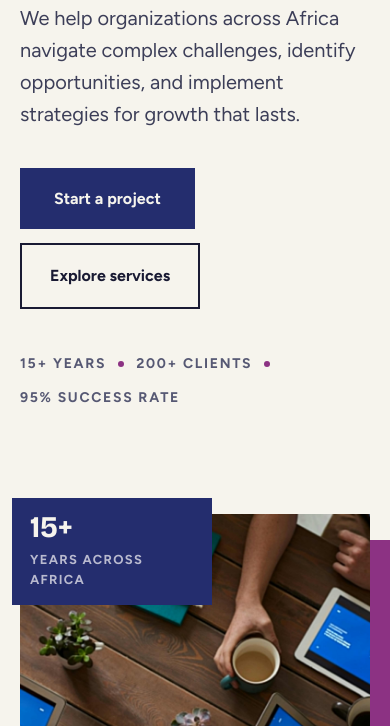
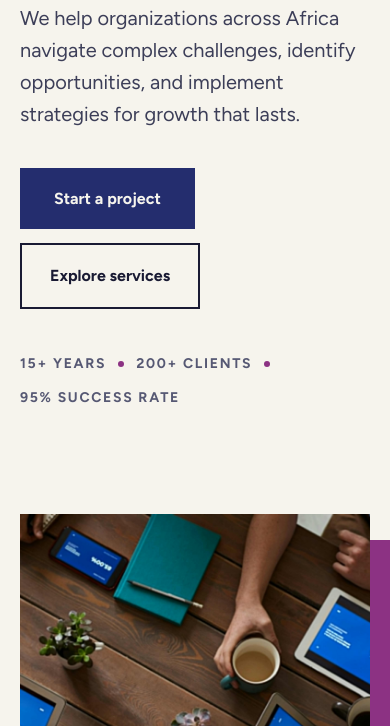
Before and after one commit to joeglantern/Leadedge-rebuild, a website built with Vite: page index.html in a window 390 px wide. Shown: the part 374-1100 px from the top of the page. Built offline with nearby package versions, Linux system fonts and the light colour scheme.

Commit message:
Remove years badge from hero image

```diff
--- a/index.html
+++ b/index.html
@@ -98,10 +98,6 @@
     </div>
     <div class="hero-media">
       <img class="main" src="assets/img/hero3.jpg" alt="Leadedge consultants at work">
-      <div class="hero-years">
-        <div class="num">15+</div>
-        <div class="lbl">Years across Africa</div>
-      </div>
       <img class="hero-inset" src="assets/img/analytics.jpg" alt="Data analysis in progress">
       <div class="hero-quote">
         <p>"We take on immense challenges that matter to our clients, and often, to the world."</p>
--- a/src/style.css
+++ b/src/style.css
@@ -289,9 +289,6 @@ em.plain { font-style: normal; }
 .hero-media { position: relative; animation: rise 1s 0.3s var(--ease) both; }
 .hero-media::before { content: ''; position: absolute; top: 26px; left: 26px; right: -26px; bottom: -26px; background: var(--magenta); }
 .hero-media > img.main { position: relative; display: block; width: 100%; height: 580px; object-fit: cover; }
-.hero-years { position: absolute; top: -22px; left: -22px; background: var(--navy); color: var(--cream); padding: 20px 26px; max-width: 200px; }
-.hero-years .num { font-family: var(--display); font-size: 38px; font-weight: 700; line-height: 1; }
-.hero-years .lbl { font-size: 13px; font-weight: 700; letter-spacing: 0.1em; text-transform: uppercase; margin-top: 8px; color: var(--ondark); }
 .hero-inset { position: absolute; left: -36px; bottom: -44px; width: 46%; height: 210px; object-fit: cover; border: 6px solid var(--cream); display: block; }
 .hero-quote { position: absolute; right: -1px; bottom: -25px; background: var(--cream); padding: 20px 8px 8px 28px; max-width: 330px; }
 .hero-quote p { font-family: var(--display); font-size: 17px; font-weight: 600; line-height: 1.4; margin: 0; color: var(--navy); }
@@ -593,8 +590,6 @@ em.plain { font-style: normal; }
   .about-teaser-media img { height: 320px; }
   .story-section .img-offset img, .svc-detail .img-offset img { height: 320px; }
   .hero-inset { left: -8px; bottom: -32px; height: 150px; }
-  .hero-years { left: -8px; top: -16px; padding: 14px 18px; }
-  .hero-years .num { font-size: 30px; }
   .mv-cell { padding: 40px 28px; }
   .mv-cell.mission { border-right: none; border-bottom: 1px solid var(--line-soft); }
   .form-card { padding: 28px 20px; }
```
